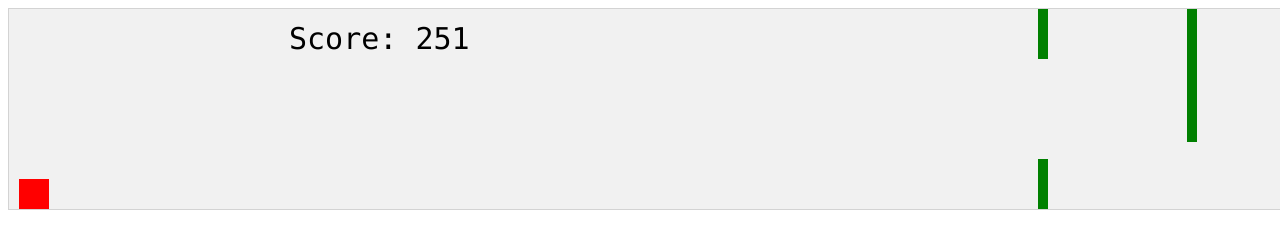
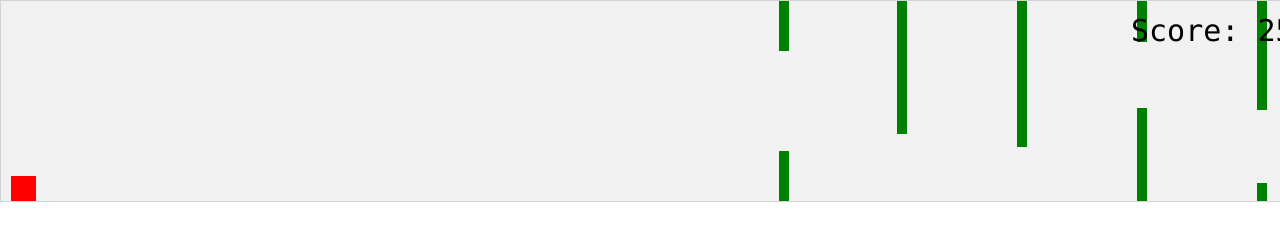
Before and after one commit to hpmsora/Javascript-Games, a plain HTML site: page JumpingGame/index.html in a window 1280 px wide. Drawn offline with Linux system fonts and the light colour scheme.

Commit message:
jumping game javascript attaching check

```diff
--- a/JumpingGame/JAVASCRIPT/JumpingGame.js
+++ b/JumpingGame/JAVASCRIPT/JumpingGame.js
@@ -3,9 +3,9 @@ var gameObstacle = [];
 var gameScore;
 
 function startGame() {
-  gamePiece = new component(30, 30, "red", 10, 120);
+  gamePiece = new component(25, 25, "red", 10, 120);
   gamePiece.gravity = 0.05;
-  gameScore = new component("30px", "consolas", "black", 280, 40, "text");
+  gameScore = new component("30px", "consolas", "black", $(document).width() - 150, 40, "text");
   gameArea.start();
 }
 
@@ -19,17 +19,24 @@ var gameArea = {
     this.frameNo = 0;
     window.addEventListener('keydown', function(e) {
       gameArea.key = e.keyCode;
-    })
+    });
     window.addEventListener('keyup', function(e) {
       gameArea.key = false;
-    })
+    });
     updateGameArea();
   },
   clear : function() {
     this.context.clearRect(0, 0, this.canvas.width, this.canvas.height);
+    this.context.beginPath();
   },
   stop : function() {
     clearInterval(this.interval);
+    window.addEventListener('keydown', function(e) {
+      gameArea.key = e.keyCode;
+    });
+    console.log("SSS");
+    gameArea.clear();
+    startGame();
   }
 }
 
@@ -42,6 +49,7 @@ function component(width, height, color, x, y, type) {
   this.y = y;
   this.gravity = 0;
   this.gravitySpeed = 0;
+  this.bounce = 0.6;
   this.update = function() {
     ctx = gameArea.context;
     if (this.type == "text") {
@@ -62,7 +70,7 @@ function component(width, height, color, x, y, type) {
     var realBottom = gameArea.canvas.height - this.height;
     if(this.y > realBottom) {
       this.y = realBottom;
-      this.gravitySpeed = 0;
+      this.gravitySpeed = -(this.gravitySpeed * this.bounce);
     }
   }
   this.crashWith = function(otherobj) {
@@ -93,7 +101,7 @@ function updateGameArea() {
   }
   gameArea.clear();
   gameArea.frameNo += 1;
-  if(gameArea.frameNo == 1 || everyInterval(150)) {
+  if(gameArea.frameNo == 1 || everyInterval(60)) {
     x = gameArea.canvas.width;
     minHeight = 20;
     maxHeight = 150;
@@ -106,14 +114,13 @@ function updateGameArea() {
   }
 
   for(i = 0; i < gameObstacle.length; i += 1) {
-    gameObstacle[i].x += -1;
+    gameObstacle[i].x += -2;
     gameObstacle[i].update();
   }
   if(gameArea.key && gameArea.key == 32) {
     accelerate(-0.2);
-    console.log("ss");
   } else {
-    accelerate(0.5);
+    accelerate(0.2);
   }
   gamePiece.newPos();
   gamePiece.update();
--- a/JumpingGame/index.html
+++ b/JumpingGame/index.html
@@ -4,10 +4,14 @@
   <script rel="text/javascript" src="JAVASCRIPT/jquery-3.1.1.js"></script>
   <script rel="text/javascript" src="JAVASCRIPT/JumpingGame.js"></script>
   <style type="text/css">
+    body {
+      margin: 0;
+    }
     canvas {
-    border: 1px solid #d3d3d3;
-    background-color: #f1f1f1;
-  }
+      margin: 0;
+      border: 1px solid #d3d3d3;
+      background-color: #f1f1f1;
+    }
   </style>
 </head>
 
```
Also changed, not shown: 2 other files.
